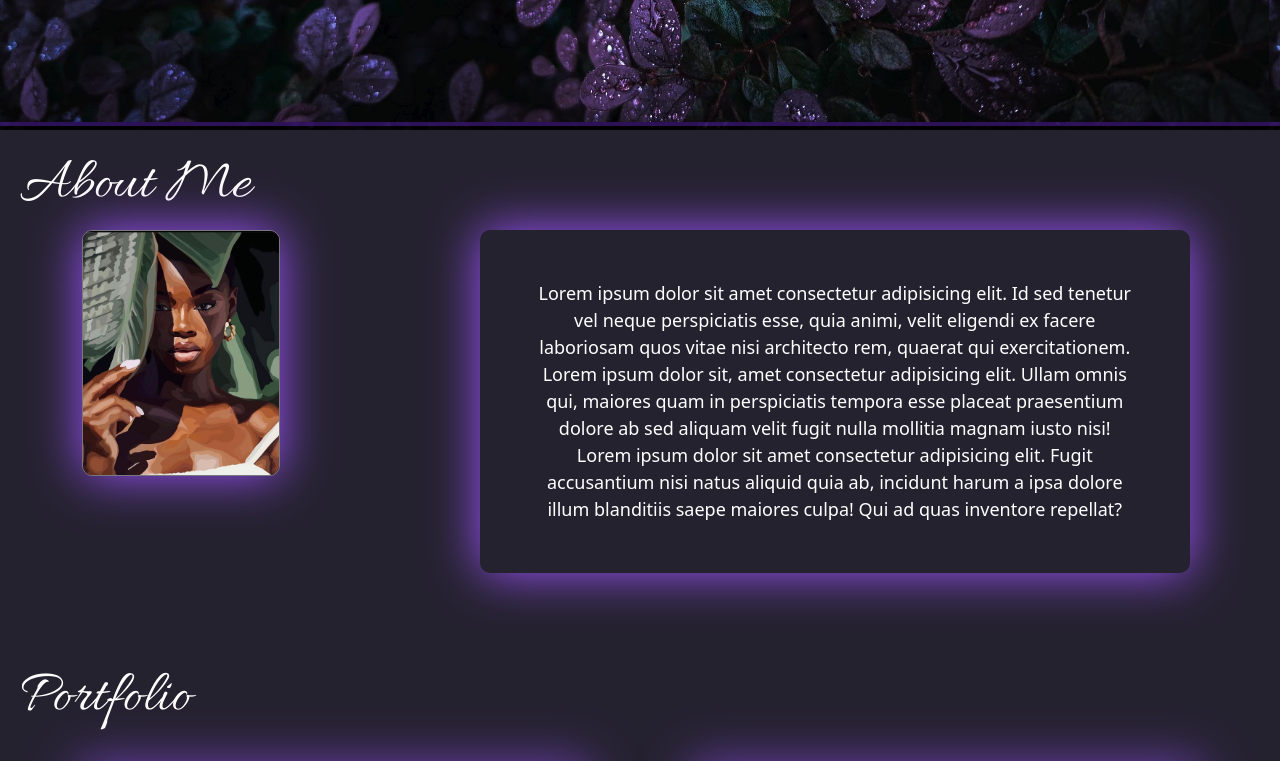
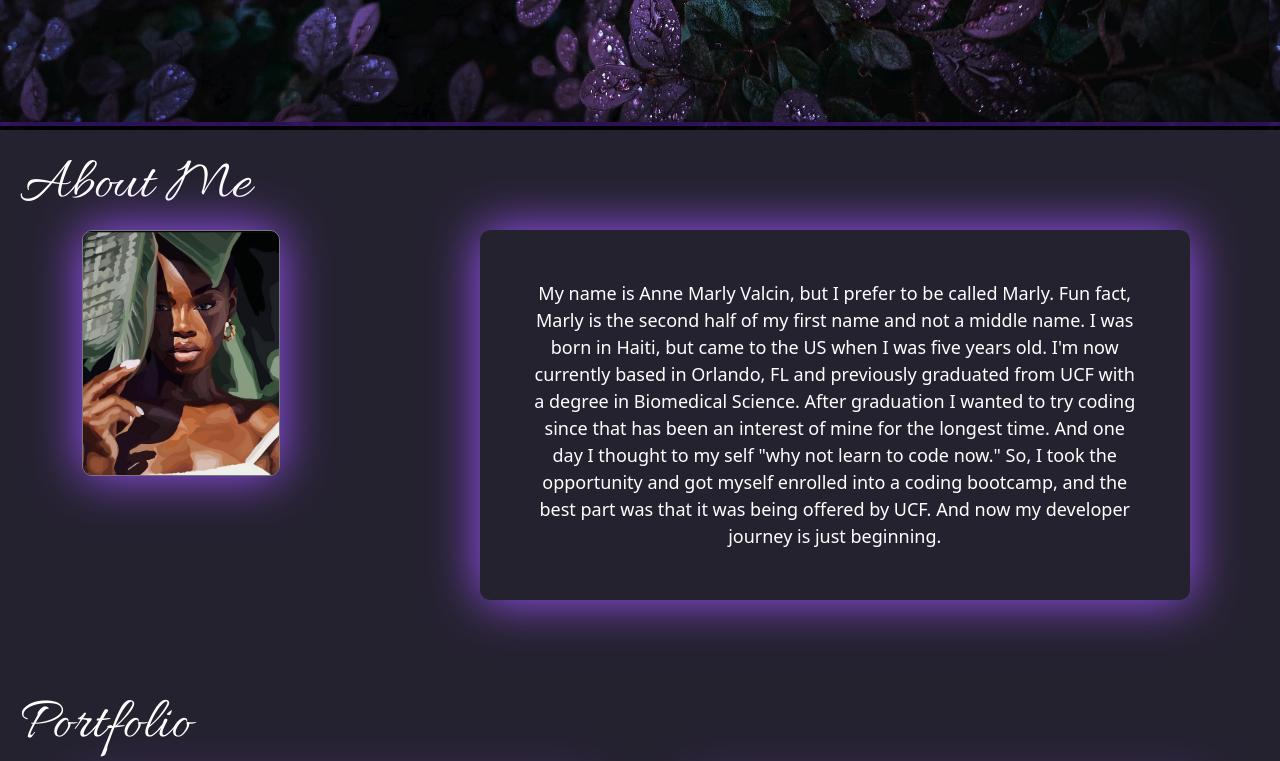
Before and after one commit to MarlyV1/react-portfolio, a React (Vite) app in the folder react-portfolio/: page / in a window 1280 px wide. Shown: the part 648-1409 px from the top of the page. Built offline with nearby package versions, Linux system fonts and the light colour scheme; a web font is replaced by a local one.

Commit message:
updated the about me section

```diff
--- a/react-portfolio/src/components/AboutMe.jsx
+++ b/react-portfolio/src/components/AboutMe.jsx
@@ -7,7 +7,8 @@ function About() {
             <h2 className='sectionHeading'>About Me</h2>
             <div className='aboutMeSection'>
             <img className='avatar' src={avatar} alt="" />
-            <p className='aboutMeText'>Lorem ipsum dolor sit amet consectetur adipisicing elit. Id sed tenetur vel neque perspiciatis esse, quia animi, velit eligendi ex facere laboriosam quos vitae nisi architecto rem, quaerat qui exercitationem. Lorem ipsum dolor sit, amet consectetur adipisicing elit. Ullam omnis qui, maiores quam in perspiciatis tempora esse placeat praesentium dolore ab sed aliquam velit fugit nulla mollitia magnam iusto nisi! Lorem ipsum dolor sit amet consectetur adipisicing elit. Fugit accusantium nisi natus aliquid quia ab, incidunt harum a ipsa dolore illum blanditiis saepe maiores culpa! Qui ad quas inventore repellat?</p>
+            <p className='aboutMeText'>My name is Anne Marly Valcin, but I prefer to be called Marly.  Fun fact, Marly is the second half of my first name and not a middle name. I was born in Haiti, but came to the US when I was five years old. I'm now currently based in Orlando, FL and previously graduated from UCF with a degree in Biomedical Science. After graduation I wanted to try coding since that has been an interest of mine for the longest time. And one day I thought to my self "why not learn to code now." So, I took the opportunity and got myself enrolled into a coding bootcamp, and the best part was that it was being offered by UCF. And now my developer journey is just beginning.
+            </p>
             </div>
         </section>
     )
```
